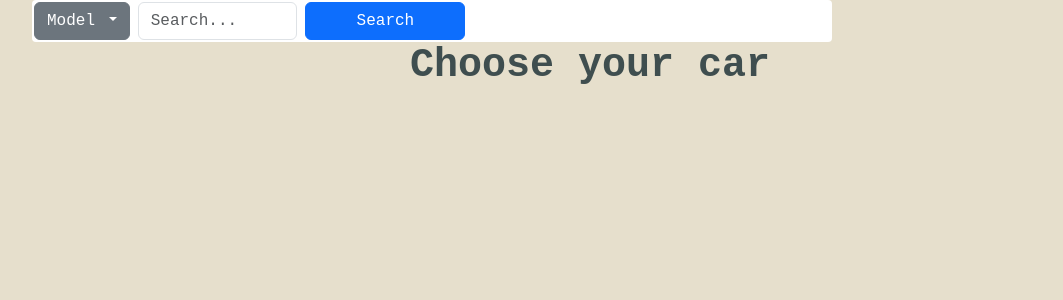
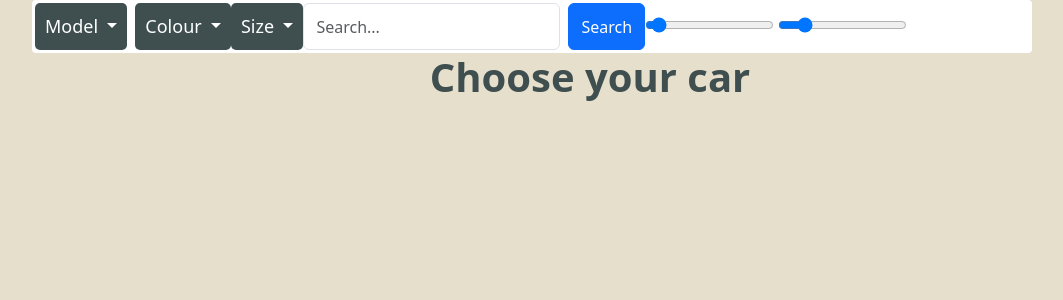
Before and after one commit to Asmaa-Ghanem/Car-Rental-System, a PHP site: page /car_reservation/reservation.html in a window 1280 px wide. Shown: the top 300 px of the page, without its empty margins (50-1113 px from the left). Run offline with PHP 8.4, Linux system fonts and the light colour scheme.

Commit message:
added search buttons, slider

```diff
--- a/car_rental_system/car_reservation/Notes.txt
+++ b/car_rental_system/car_reservation/Notes.txt
@@ -1,9 +1,8 @@
 # several drop down lists for each search option
 # search options (car specs):
-    - start date
-    - end date
     - car model
-    - car year
     - colour
+    - size
+    - price/day (what's the max value?)
 
 #
--- a/car_rental_system/car_reservation/reservation-style.css
+++ b/car_rental_system/car_reservation/reservation-style.css
@@ -1,39 +1,24 @@
-*{
+/* *{
     margin: 0;
     padding: 0;
     box-sizing: border-box;
     font-family: 'Courier New', Courier, monospace;
+} */
+
+.container{
+    align-self: center;
+}
+.search-bar{
+    background: #fff;
+    width: 200%;
+    max-width: 1000px;
+    display: flex;
+    padding: 3px;
+    border-radius: 4px;
+    align-items:center ;
 }
 
-.search-bar{
-    background: #fff;
-    width: 100%;
-    max-width: 800px;
-    display: flex;
-    padding: 2px;
-    border-radius: 4px;
-    align-self: center;
-
+.form-control{
+    width:max-content;
+    position: static;
 }
-#select{
-    background-color:#3F4E4F ;
-    display: flex;
-    align-items: center;
-    justify-content:space-around;
-    color: #fff;
-    width: 300px;
-    padding: 25px 20px;
-    cursor:grab;
-}
-
-#select ul{
-    position: relative;
-    top:120%;
-    left:0;
-    list-style-type:none;
-    background: #dae2e3;
-    color: black;
-    width: 100%;
-    border-radius: 4px;
-
-}
--- a/car_rental_system/car_reservation/reservation.html
+++ b/car_rental_system/car_reservation/reservation.html
@@ -10,25 +10,57 @@
 </head>
 <body>
     <script src="https://cdnjs.cloudflare.com/ajax/libs/bootstrap/5.3.0/js/bootstrap.bundle.min.js"></script>
-    <div class="container">
+      <div class="container">
         <div class="search-bar">
             <form class="d-flex">
                 <!-- Dropdown for Options -->
                 <div class="dropdown me-2">
-                  <button class="btn btn-secondary dropdown-toggle" type="button"
-                    id="searchOptions" data-bs-toggle="dropdown"aria-expanded="false"> Model </button>
-                  <ul class="dropdown-menu" aria-labelledby="searchOptions">
+                  <button class="button btn-secondary dropdown-toggle" type="button"
+                    id="searchModel" data-bs-toggle="dropdown"aria-expanded="false"> Model </button>
+                  <ul class="dropdown-menu" aria-labelledby="searchModel">
                     <li><a class="dropdown-item" href="#">Toyota</a></li>
                     <li><a class="dropdown-item" href="#">Mercedes</a></li>
                     <li><a class="dropdown-item" href="#">Tesla</a></li>
                     <li><a class="dropdown-item" href="#">Chevorlet</a></li>
                     <li><a class="dropdown-item" href="#">Hyundai</a></li>
+                    <li><hr class="dropdown-divider"></li>
+                    <li><a class="dropdown-item" href="#">All Models</a></li>
+                  </ul>
+                </div>
+                <div class="dropdown-menu-2">
+                  <button class="button btn-secondary dropdown-toggle" type="button"
+                  id="searchColor" data-bs-toggle="dropdown"aria-expanded="false"> Colour </button>
+                  <ul class="dropdown-menu" aria-labelledby="searchColor">
+                    <li><a class="dropdown-item" href="#">Red</a></li>
+                    <li><a class="dropdown-item" href="#">Blue</a></li>
+                    <li><a class="dropdown-item" href="#">Grey</a></li>
+                    <li><a class="dropdown-item" href="#">Black</a></li>
+                    <li><a class="dropdown-item" href="#">White</a></li>
+                    <li><hr class="dropdown-divider"></li>
+                    <li><a class="dropdown-item" href="#">All Colours</a></li>
+                  </ul>
+                </div>
+                <div class="dropdown-menu-3">
+                  <button class="button btn-secondary dropdown-toggle" type="button"
+                  id="searchSize" data-bs-toggle="dropdown"aria-expanded="false"> Size </button>
+                  <ul class="dropdown-menu" aria-labelledby="searchSize">
+                    <li><a class="dropdown-item" href="#">Small</a></li>
+                    <li><a class="dropdown-item" href="#">Medium</a></li>
+                    <li><a class="dropdown-item" href="#">Large</a></li>
+                    <li><hr class="dropdown-divider"></li>
+                    <li><a class="dropdown-item" href="#">All Sizes</a></li>
                   </ul>
                 </div>
                 <input type="text" class="form-control me-2" placeholder="Search..." aria-label="Search">
                 <button type="submit" class="btn btn-primary">Search</button>
               </form>
+              <div class="range-input">
+                <input type="range" class="min-range" min="0.0" max="50000.0" value="2500" step="100">
+                <input type="range" class="max-range" min="0.0" max="50000.0" value="8500" step="100">
+              </div>
+      </div>
     </div>
     <h1>Choose your car</h1>
+    <script src="reservation.js"></script>
 </body>
 </html>
--- /dev/null
+++ b/car_rental_system/car_reservation/reservation.js
@@ -0,0 +1,41 @@
+document.addEventListener('DOMContentLoaded', ()=>{
+    const dropdownItems = document.querySelectorAll('#searchModel ~ .dropdown-menu .dropdown-item');
+    const dropdownButton = document.getElementById('searchModel');
+    dropdownItems.forEach(item=>
+    {
+        item.addEventListener('click', ()=>
+        {
+            dropdownButton.textContent = item.textContent;
+        }
+        );
+
+    });
+});
+
+document.addEventListener('DOMContentLoaded', ()=>{
+    const dropdownItems = document.querySelectorAll('#searchColor ~ .dropdown-menu .dropdown-item');
+    const dropdownButton = document.getElementById('searchColor');
+    dropdownItems.forEach(item=>
+    {
+        item.addEventListener('click', ()=>
+        {
+            dropdownButton.textContent = item.textContent;
+        }
+        );
+
+    });
+});
+
+document.addEventListener('DOMContentLoaded', ()=>{
+    const dropdownItems = document.querySelectorAll('#searchSize ~ .dropdown-menu .dropdown-item');
+    const dropdownButton = document.getElementById('searchSize');
+    dropdownItems.forEach(item=>
+    {
+        item.addEventListener('click', ()=>
+        {
+            dropdownButton.textContent = item.textContent;
+        }
+        );
+
+    });
+});
```
